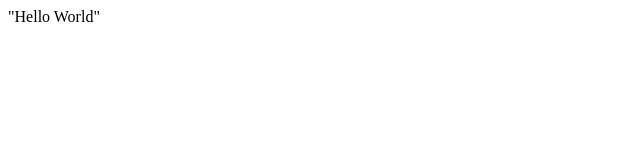
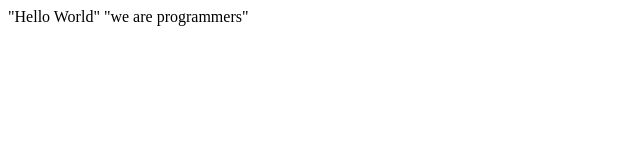
Before and after one commit to Sami-Wafula/microverse_pair_programming, a plain HTML site: page index.html in a window 1280 px wide. Shown: the whole page, without its empty margins (0-640 px from the left). Drawn offline with Linux system fonts and the light colour scheme.

Commit message:
added a single line

```diff
--- a/index.html
+++ b/index.html
@@ -10,6 +10,7 @@
     <script src="https://cdn.freecodecamp.org/testable-projects-fcc/v1/bundle.js"></script>
 
 	"Hello World"
+  "we are programmers"
 
     <script  src="js/index.js"></script>
   </body>
```
